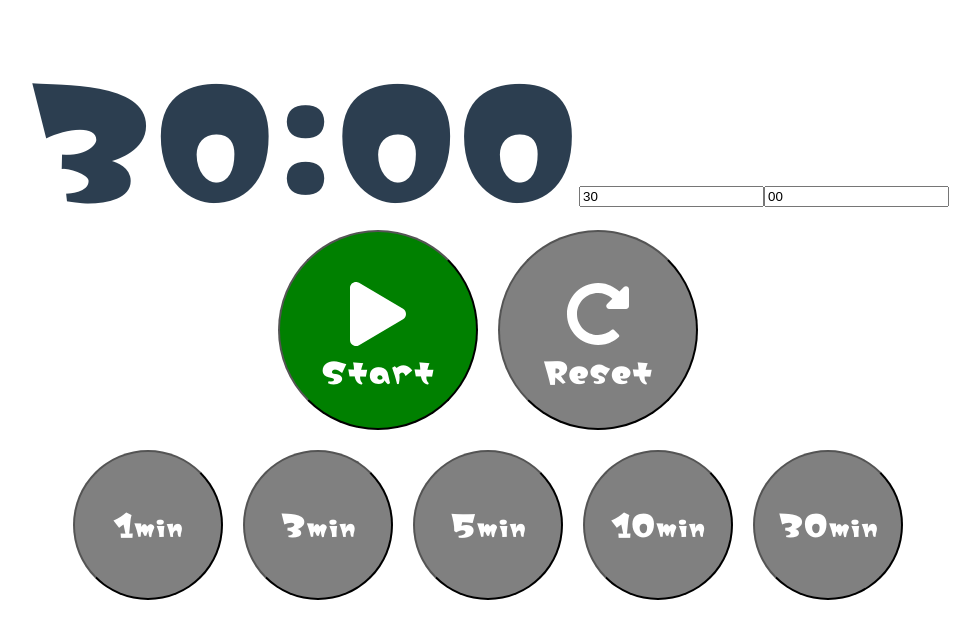
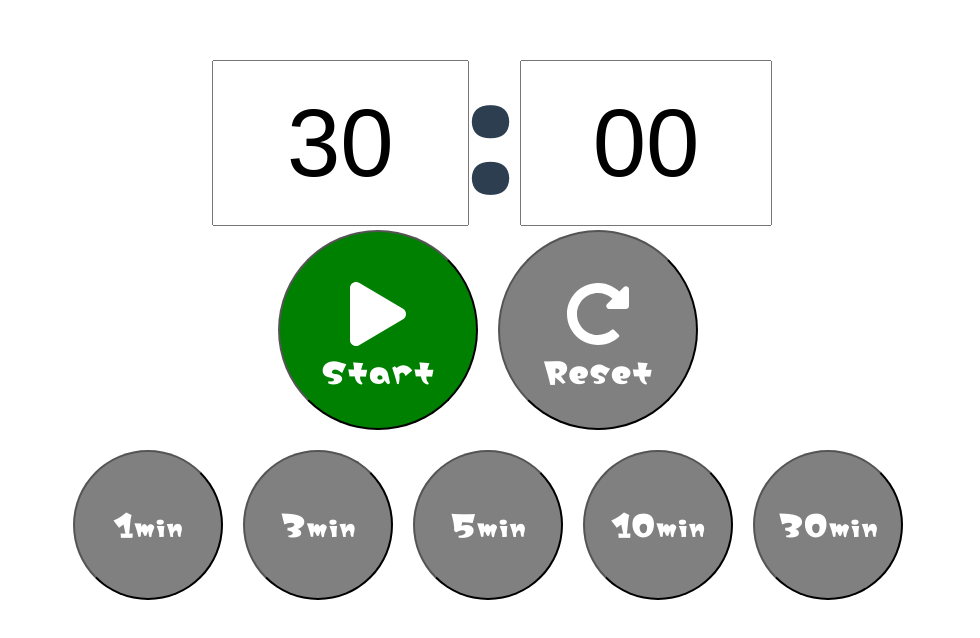
Before and after one commit to furikake6000/ShinchokuTimer, a Vue app: page / in a window 1280 px wide. Shown: the top 638 px of the page, without its empty margins (152-1132 px from the left). Built offline with nearby package versions, Linux system fonts and the light colour scheme.

Commit message:
テキストボックス位置修正

```diff
--- a/src/components/Timer.vue
+++ b/src/components/Timer.vue
@@ -1,11 +1,9 @@
 <template>
   <div id="timer">
     <div id="display">
-      <span id="minute">{{ timerMinuteStr }}</span>
+      <span id="minute">{{ timerMinuteStr }}<input type="tel" :value="timerMinuteStr" @input="setMinute($event.target.value)"></span>
       <span>:</span>
-      <span id="second">{{ timerSecondStr }}</span>
-      <input type="tel" :value="timerMinuteStr" @input="setMinute($event.target.value)">
-      <input type="tel" :value="timerSecondStr" @input="setSecond($event.target.value)">
+      <span id="second">{{ timerSecondStr }}<input type="tel" :value="timerSecondStr" @input="setSecond($event.target.value)"></span>
     </div>
     <button class="is-green" v-on:click="start" v-if="!timerObj">
       <font-awesome-icon icon="play" />
@@ -122,6 +120,17 @@
 
     #display
       font-size: 10rem
+      span
+        position: relative
+        input[type="tel"]
+          position: absolute
+          left: 0
+          top: 0
+          font-size: 6rem
+          text-align: center
+          min-width: 6rem
+          width: 100%
+          height: 100%
 
     button
       margin: 10px
```
